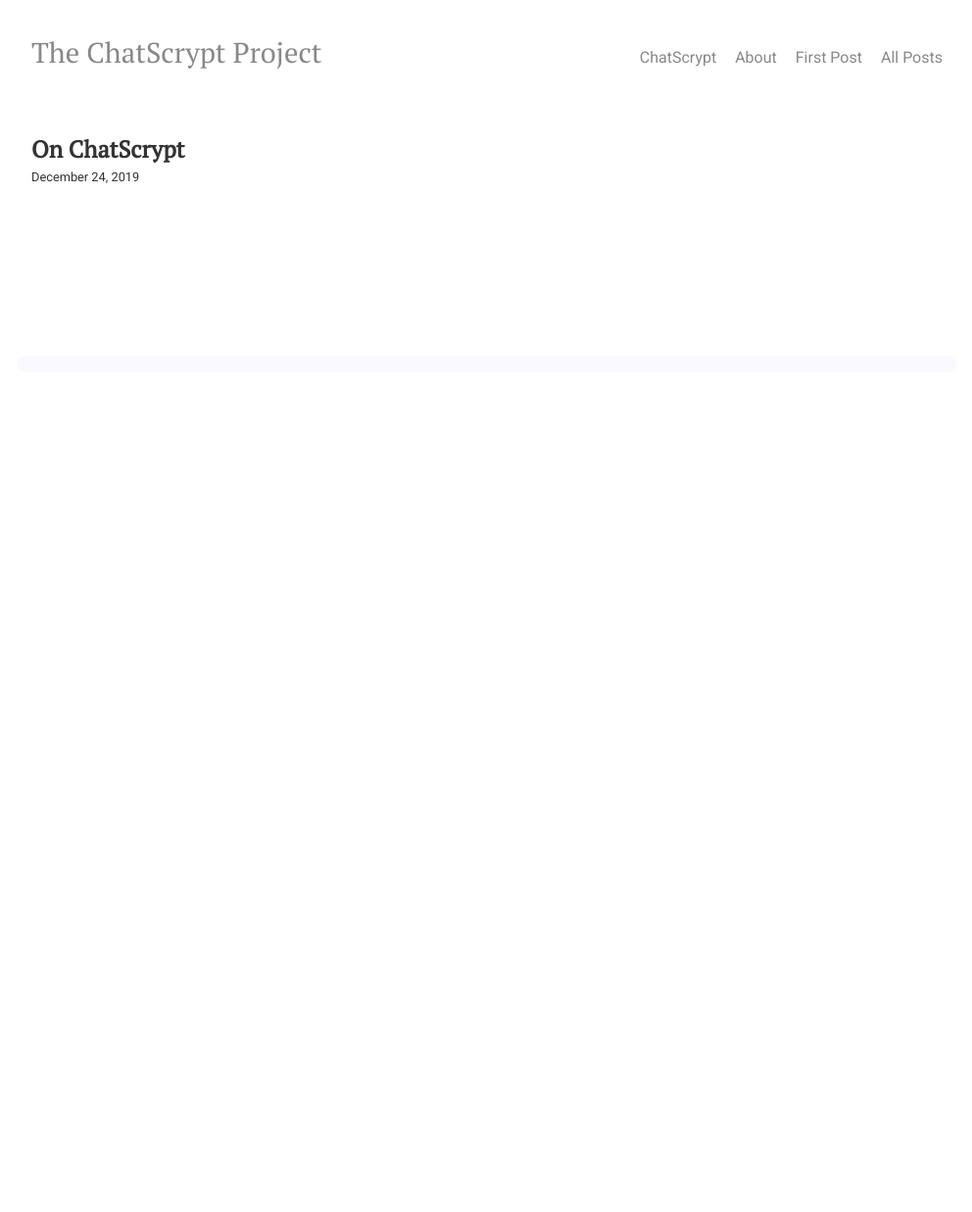
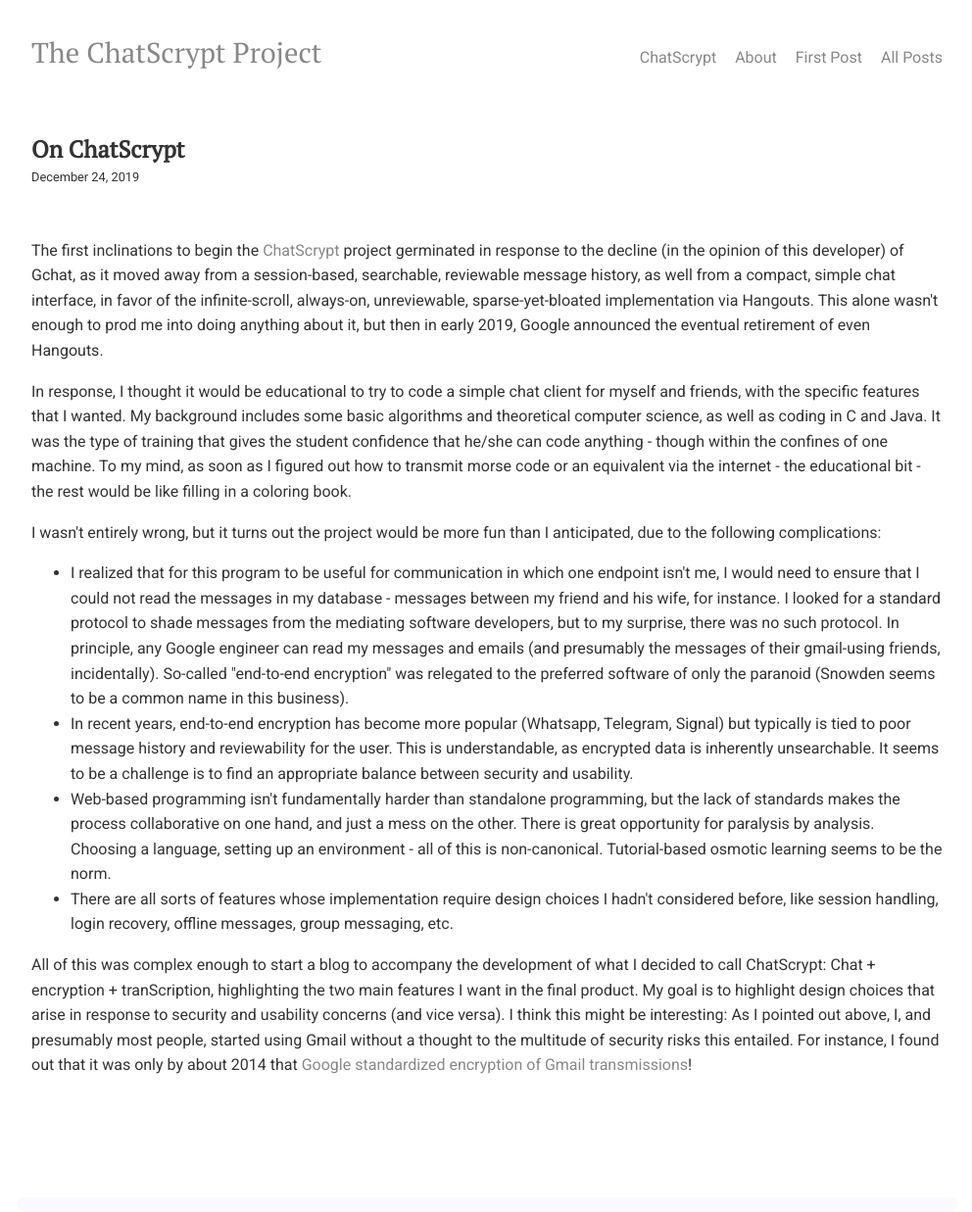
Before and after one commit to chatscrypt/chatscrypt.github.io, a Jekyll site: the page built from _posts/2019-12-24-on-chatscrypt.html, in a window 1280 px wide. Shown: the whole page at 98% size, without its empty margins (143-1135 px from the left). Built offline with Jekyll 4.4.1, drawn with Linux system fonts in a browser that asks for light colours; comment, search, counter and statistics services are not loaded; before the commit the page ends 900 px from its top, so only the background shows below that.

Commit message:
Update 2019-12-24-on-chatscrypt.html

```diff
--- a/_posts/2019-12-24-on-chatscrypt.html
+++ b/_posts/2019-12-24-on-chatscrypt.html
@@ -4,3 +4,24 @@ title: "On ChatScrypt"
 comments: true
 date: 2019-12-24
 ---
+
+The first inclinations to begin the <a href="https://chatscrypt.herokuapp.com/">ChatScrypt</a> project germinated in response to the decline (in the opinion of this developer) of Gchat, as it moved away from a session-based, searchable, reviewable message history, as well from a compact, simple chat interface, in favor of the infinite-scroll, always-on, unreviewable, sparse-yet-bloated implementation via Hangouts. This alone wasn't enough to prod me into doing anything about it, but then in early 2019, Google announced the eventual retirement of even Hangouts.
+
+<p>In response, I thought it would be educational to try to code a simple chat client for myself and friends, with the specific features that I wanted. My background includes some basic algorithms and theoretical computer science, as well as coding in C and Java. It was the type of training that gives the student confidence that he/she can code anything - though within the confines of one machine. To my mind, as soon as I figured out how to transmit morse code or an equivalent via the internet - the educational bit - the rest would be like filling in a coloring book.
+
+<p>I wasn't entirely wrong, but it turns out the project would be more fun than I anticipated, due to the following complications:
+
+<ul>
+
+<li> I realized that for this program to be useful for communication in which one endpoint isn't me, I would need to ensure that I could not read the messages in my database - messages between my friend and his wife, for instance. I looked for a standard protocol to shade messages from the mediating software developers, but to my surprise, there was no such protocol. In principle, any Google engineer can read my messages and emails (and presumably the messages of their gmail-using friends, incidentally). So-called "end-to-end encryption" was relegated to the preferred software of only the paranoid (Snowden seems to be a common name in this business).
+
+<li> In recent years, end-to-end encryption has become more popular (Whatsapp, Telegram, Signal) but typically is tied to poor message history and reviewability for the user. This is understandable, as encrypted data is inherently unsearchable. It seems to be a challenge is to find an appropriate balance between security and usability.
+
+
+<li> Web-based programming isn't fundamentally harder than standalone programming, but the lack of standards makes the process collaborative on one hand, and just a mess on the other. There is great opportunity for paralysis by analysis. Choosing a language, setting up an environment - all of this is non-canonical. Tutorial-based osmotic learning seems to be the norm.
+
+<li> There are all sorts of features whose implementation require design choices I hadn't considered before, like session handling, login recovery, offline messages, group messaging, etc.
+
+</ul>
+
+All of this was complex enough to start a blog to accompany the development of what I decided to call ChatScrypt: Chat + encryption + tranScription, highlighting the two main features I want in the final product. My goal is to highlight design choices that arise in response to security and usability concerns (and vice versa). I think this might be interesting: As I pointed out above, I, and presumably most people, started using Gmail without a thought to the multitude of security risks this entailed. For instance, I found out that it was only by about 2014 that <a href="https://gizmodo.com/every-single-gmail-message-you-send-will-now-be-encrypt-1548130115">Google standardized encryption of Gmail transmissions</a>!
```
